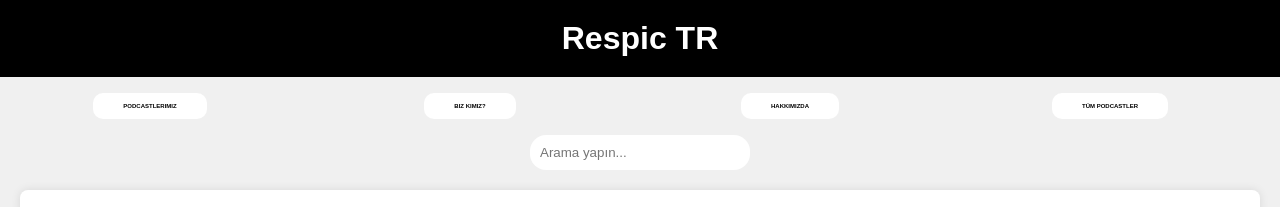
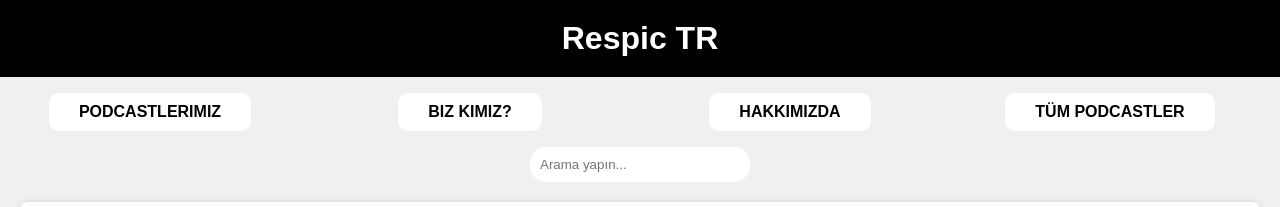
Before and after one commit to tayhantuna/Respic-TR, a website: page index.html in a window 1280 px wide. Shown: the top 207 px of the page. Drawn offline with Linux system fonts and the light colour scheme.

Commit message:
Update style.css

```diff
--- a/style.css
+++ b/style.css
@@ -33,7 +33,6 @@ nav ul li {
 nav ul li a {
 font-weight: bold;
 display: inline-block;
-font-size: 6%;
 color: black;
 background: #ffffff;
 padding: 10px 30px;
```
